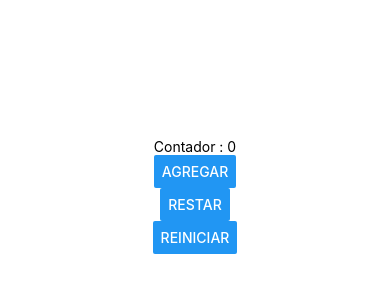
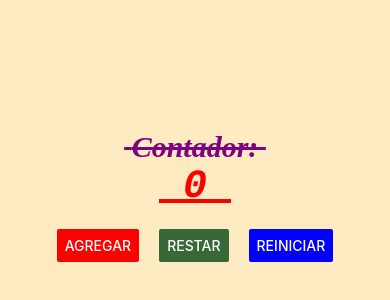
Before and after one commit to karolshdwst/PAM211, a React Native app in the folder INTRO/: screen / in a window 390 px wide. Shown: the part 226-526 px from the top of the page. Built offline with nearby package versions, Linux system fonts and the light colour scheme.

Commit message:
Refactor App.js y crear ContadorScreen para manejar la lógica del contador

```diff
--- a/INTRO/App.js
+++ b/INTRO/App.js
@@ -1,30 +1,10 @@
 //1. Imports: zona de imports
-import { StatusBar } from 'expo-status-bar';
-import { StyleSheet, Text, View, Button} from 'react-native';
-import React, {useState} from 'react';
+import ContadorScreen from './screens/ContadorScreen';
 
 //2. Main: Zona de componentes
 export default function App() {
-
-  const [contador, setContador] = useState(0);
-
-  return (
-    <View style={styles.container}>
-
-      <Text> Contador : {contador} </Text>
-      <Button title='Agregar' onPress={()=>setContador(contador+1)}/>
-      <Button title='Restar' onPress={()=>setContador(contador-1)}/>
-      <Button title='Reiniciar' onPress={()=>setContador(contador == 0)}/>
-      <StatusBar style="auto" />
-    </View>
+  return(
+  <ContadorScreen> </ContadorScreen>
   );
 }
 //3. Styles: Zona de estilos
-const styles = StyleSheet.create({
-  container: {
-    flex: 1,
-    backgroundColor: '#fff',
-    alignItems: 'center',
-    justifyContent: 'center',
-  },
-});
--- /dev/null
+++ b/INTRO/screens/ContadorScreen.js
@@ -0,0 +1,58 @@
+//1. Imports: zona de imports
+import { StatusBar } from 'expo-status-bar';
+import { StyleSheet, Text, View, Button} from 'react-native';
+import React, {useState} from 'react';
+
+//2. Main: Zona de componentes
+export default function ContadorScreen() {
+
+    const [contador, setContador] = useState(0);
+
+    return (
+    <View style={styles.container}>
+
+        <Text style={styles.texto}> Contador: </Text>
+        <Text style={styles.texto2}> {contador} </Text>
+
+        <View style={styles.botonesContainer}>
+            <Button color='#ff0000' title='Agregar' onPress={()=>setContador(contador+1)}/>
+            <Button color='#386838ff' title='Restar' onPress={()=>setContador(contador-1)}/>
+            <Button color='#0000ff' title='Reiniciar' onPress={()=>setContador(0)}/>
+        </View>
+
+        <StatusBar style="auto" />
+    </View>
+    );
+}
+//3. Styles: Zona de estilos
+const styles = StyleSheet.create({
+    container: {
+    flex: 1,
+    backgroundColor: '#ffebc1ff',
+    alignItems: 'center', //esto chambea en el eje x
+    justifyContent: 'center', //esto chambea en el eje y
+    },
+    texto:{
+        color:'purple',
+        fontSize:30,
+        fontFamily:'Times New Roman',
+        fontWeight:'bold',
+        fontStyle:'italic',
+        textDecorationLine:'line-through'
+    },
+    texto2:{
+        color:'#ff0000ff',
+        fontSize:40,
+        fontFamily:'Courier',
+        fontWeight:'900',
+        fontStyle:'italic',
+        textDecorationLine:'underline'
+    },
+    botonesContainer:{
+
+        marginTop:20,
+        flexDirection:'row', //esto hace que los botones se pongan en línea horizontal
+        gap:20, //esto agrega un espacio entre los botones
+
+    },
+});
```
